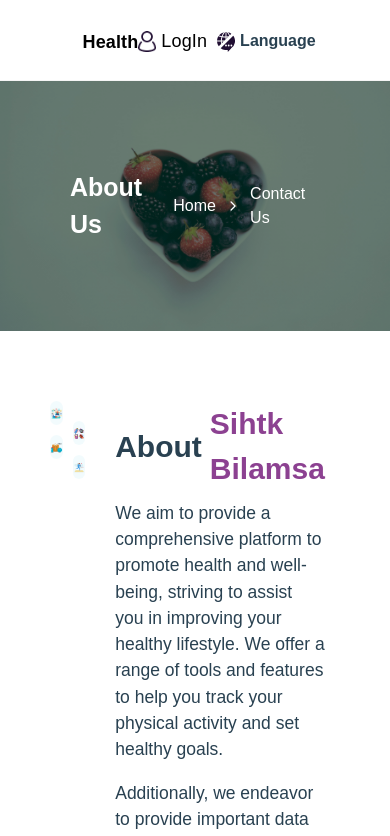
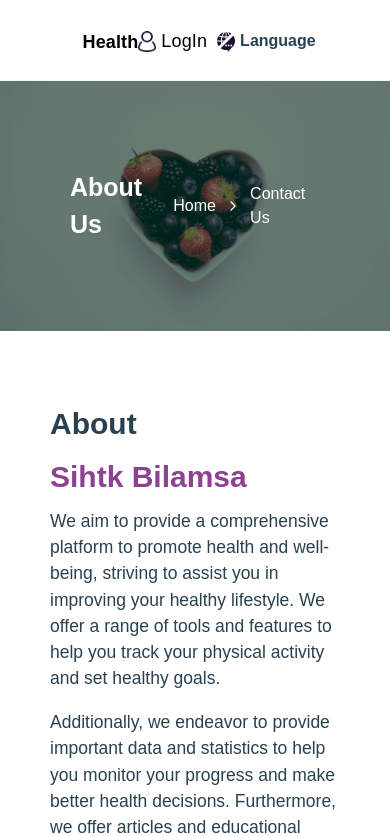
Before and after one commit to aligamaljk/sihtkBilamsa, a React (Vite) app: page /about in a window 390 px wide. Shown: the top 836 px of the page. Built offline with nearby package versions, Linux system fonts and the light colour scheme.

Commit message:
Added some media queries for about us page

```diff
--- a/src/Components/AboutUs/AboutUs.scss
+++ b/src/Components/AboutUs/AboutUs.scss
@@ -25,6 +25,9 @@
   .about-us-body {
     padding: 70px 200px;
 
+    @media (max-width: 1100px) {
+      padding: 70px 100px;
+    }
     @media (max-width: 768px) {
       padding: 70px 0;
     }
@@ -32,37 +35,22 @@
     .description-section {
       display: grid;
       padding: 0px 50px;
+      gap: 30px;
       grid-template-columns: 0.7fr 1fr;
-      gap: 30px;
 
-      // Description Info
-      .des-sec-info {
-        display: flex;
-        justify-content: center;
-        align-items: start;
-        flex-direction: column;
-
-        h2 {
-          display: flex;
-          gap: 8px;
-          align-items: center;
-
-          span {
-            font-size: 3rem;
-            font-weight: 600;
-
-            &.website-name {
-              color: $primary-color;
-            }
-          }
+      @media (max-width: 1300px) {
+        grid-template-columns: minmax(300px, 0.5fr) 1fr;
+      }
+      @media (max-width: 1100px) {
+        grid-template-columns: 1fr;
+        .des-sec-images {
+          grid-row-start: 2;
+          padding: 0px 150px;
         }
-
-        .text {
-          p {
-            padding-block: 0.5em;
-            font-size: 1.75rem;
-            font-weight: 400;
-          }
+      }
+      @media (max-width: 890px) {
+        .des-sec-images {
+          padding: 0px;
         }
       }
 
@@ -105,6 +93,32 @@
           z-index: 5;
         }
       }
+
+      // Description Info
+      .des-sec-info {
+        display: flex;
+        justify-content: center;
+        flex-direction: column;
+
+        .title {
+          display: flex;
+          flex-wrap: wrap;
+          gap: 8px;
+          font-size: 3rem;
+          font-weight: 600;
+        }
+        .website-name {
+          color: $primary-color;
+        }
+
+        .text {
+          p {
+            padding-block: 0.5em;
+            font-size: 1.75rem;
+            font-weight: 400;
+          }
+        }
+      }
     }
   }
 }
--- a/src/Components/AboutUs/AboutUs.tsx
+++ b/src/Components/AboutUs/AboutUs.tsx
@@ -48,10 +48,10 @@ function AboutUs({ t }: ITranslation) {
           </div>
 
           <div className='des-sec-info'>
-            <h2>
-              <span>{t.aboutPage?.about}</span>
+            <div className='title'>
+              <h2>{t.aboutPage?.about}</h2>
               <span className='website-name'>{t.websiteName}</span>
-            </h2>
+            </div>
             <div className='text'>
               <p>{t.aboutPage?.aboutDescriptionP1}</p>
               <p>{t.aboutPage?.aboutDescriptionP2}</p>
--- a/src/Components/AboutUs/teamSection/TeamSection.scss
+++ b/src/Components/AboutUs/teamSection/TeamSection.scss
@@ -16,7 +16,7 @@
   }
 
   .team-images {
-    margin: 2em 0px;
+    margin: 2em 1em;
     display: flex;
     flex-wrap: wrap;
     justify-content: center;
```
